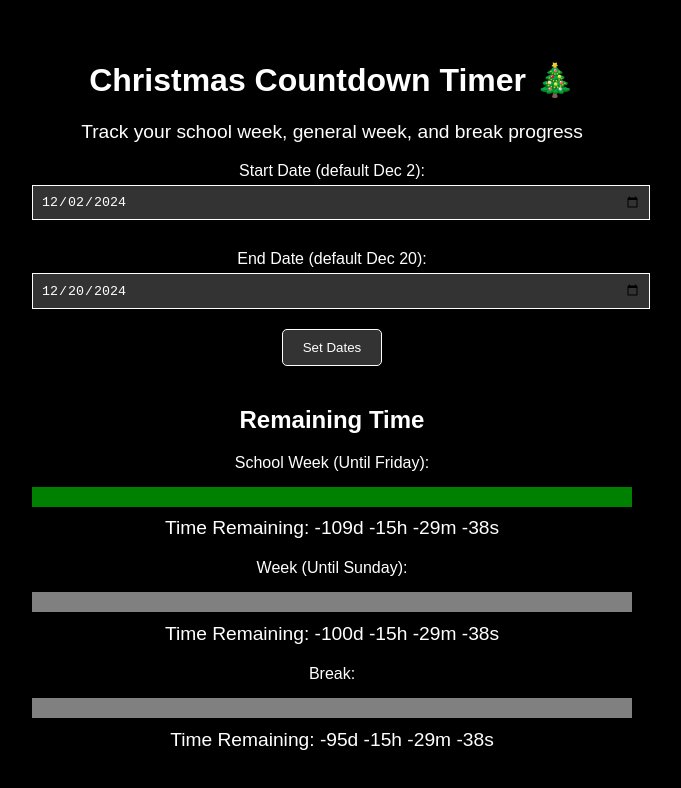
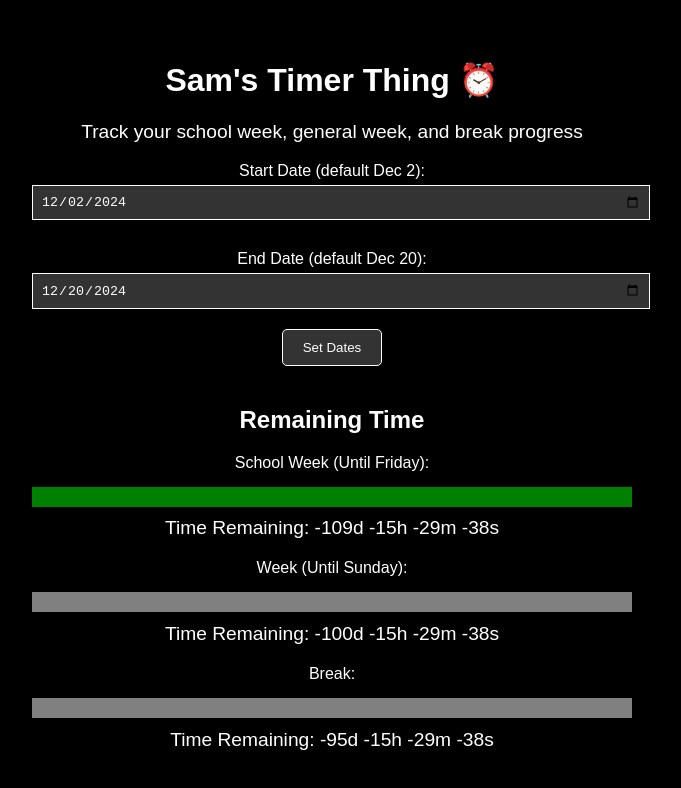
Before and after one commit to sjacksonhodum/timerthing, a plain HTML site: page index.html in a window 1280 px wide. Shown: the top 788 px of the page, without its empty margins (308-989 px from the left). Drawn offline with Linux system fonts and the light colour scheme.

Commit message:
change title

```diff
--- a/index.html
+++ b/index.html
@@ -3,12 +3,12 @@
 <head>
   <meta charset="UTF-8">
   <meta name="viewport" content="width=device-width, initial-scale=1.0">
-  <title>Sam's Really Cool Christmas Countdown Timer 🎄</title>
+  <title>Sam's Timer Thing ⏰</title>
   <link rel="stylesheet" href="style.css">
 </head>
 <body>
   <div class="container">
-    <h1>Christmas Countdown Timer 🎄</h1>
+    <h1>Sam's Timer Thing ⏰</h1>
     <p>Track your school week, general week, and break progress</p>
 
     <form id="date-form">
```
